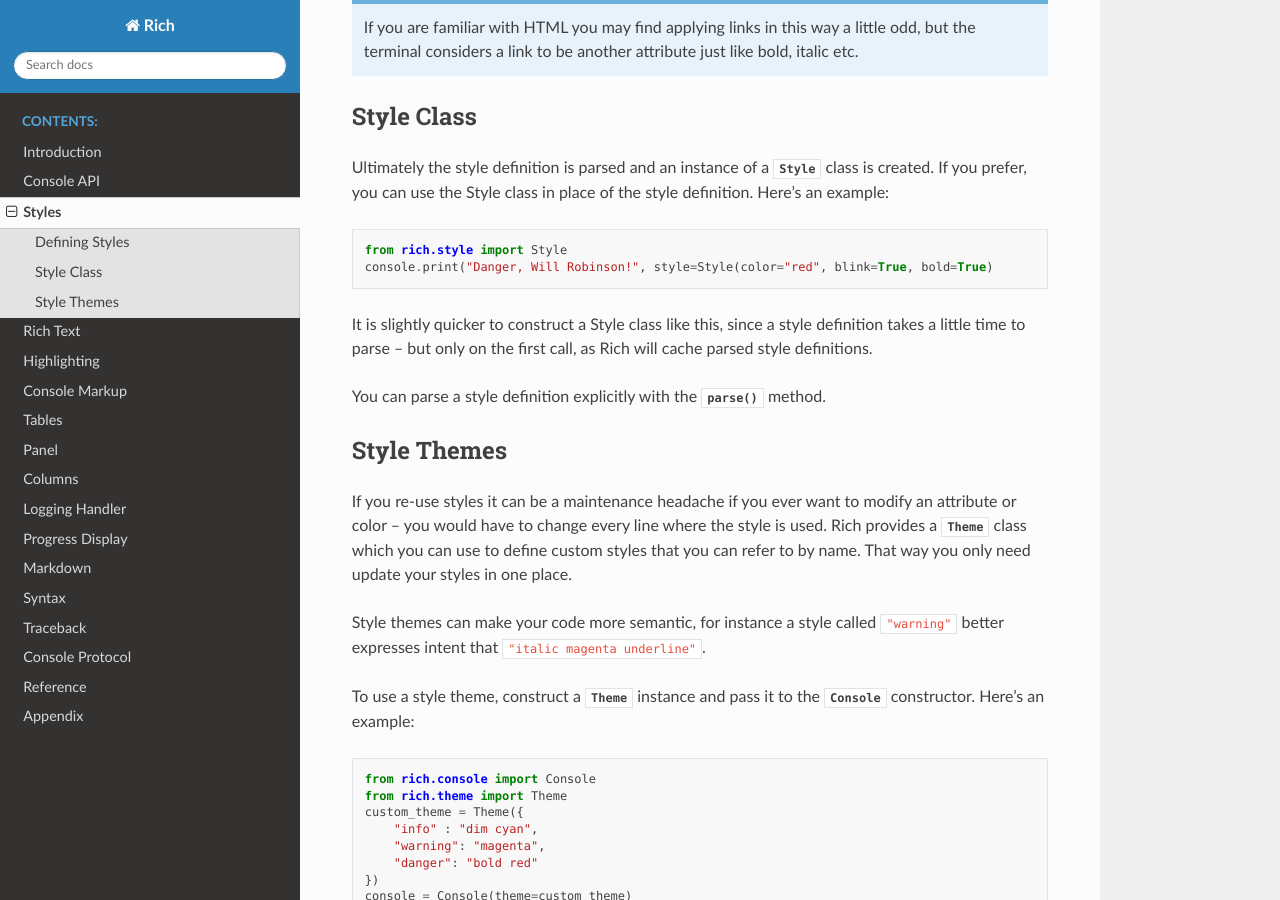
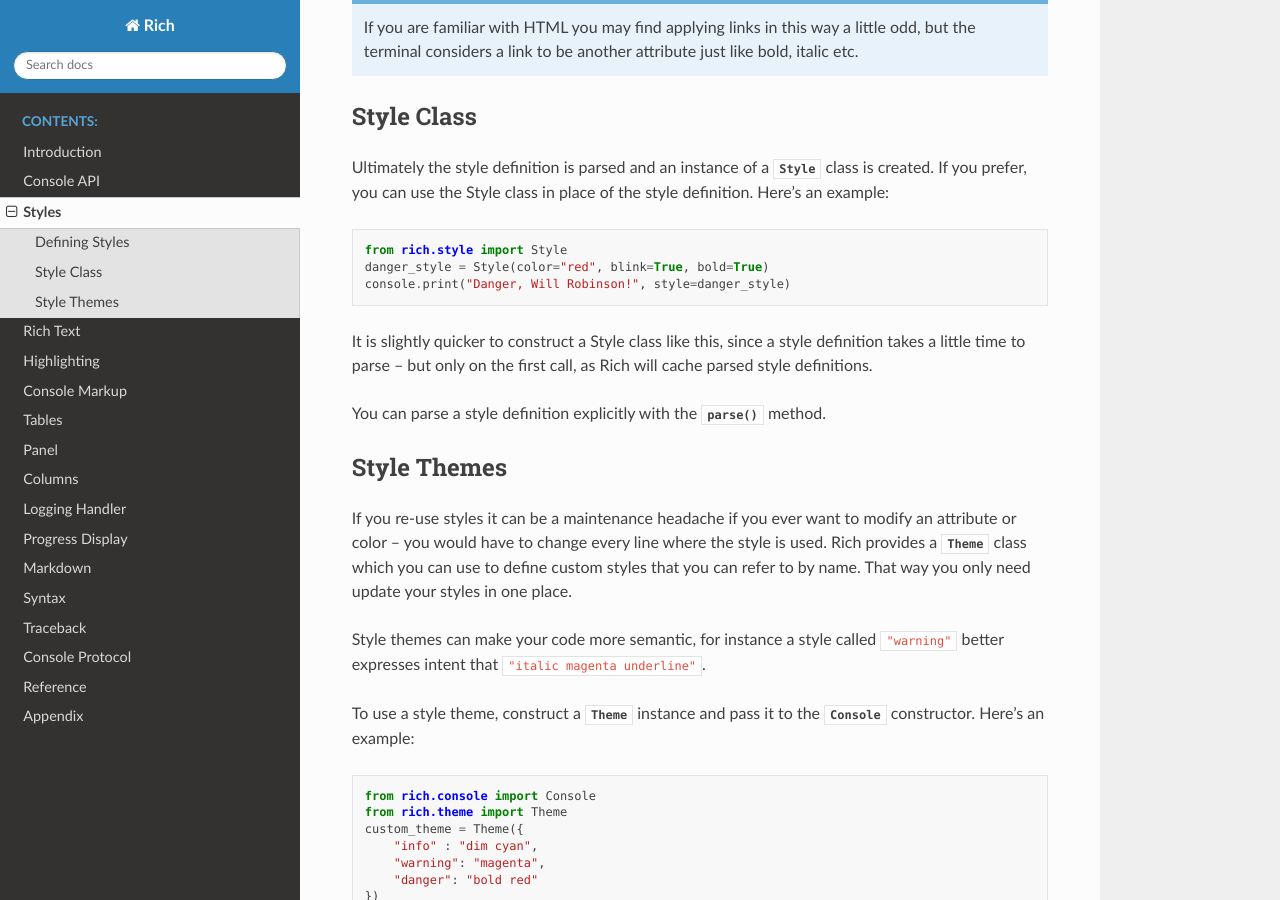
Before and after one commit to Textualize/rich, a Sphinx documentation site: the page built from docs/source/style.rst, in a window 1280 px wide and 900 px high, scrolled down 2236 px. Built offline with Sphinx 7.4.7 and the Read the Docs theme 2.0.0, drawn with Linux system fonts in a browser that asks for light colours.

```diff
--- a/docs/source/highlighting.rst
+++ b/docs/source/highlighting.rst
@@ -39,7 +39,7 @@ Setting the highlighter on the Console will apply highlighting to all text you p
     console.print(highlight_emails("Send funds to money@example.org"))
 
 
-While :class:`~rich.highlighter.RegexHighlighter` is quite powerful, you can also extend its base class :class:`~rich.highlighter.Highlighter` which you can use to implement any scheme for highlighting. It contains a single method :class:`~rich.highlighter.Highlighter.highlight` which is passed the :class:`~rich.text.Text` to highlight.
+While :class:`~rich.highlighter.RegexHighlighter` is quite powerful, you can also extend its base class :class:`~rich.highlighter.Highlighter` to implement a custom scheme for highlighting. It contains a single method :class:`~rich.highlighter.Highlighter.highlight` which is passed the :class:`~rich.text.Text` to highlight.
 
 Here's a silly example that highlights every character with a different color::
 
--- a/docs/source/protocol.rst
+++ b/docs/source/protocol.rst
@@ -30,6 +30,7 @@ The ``__rich_console__`` method should accept a :class:`~rich.console.Console` a
 
 Here's an example of a ``__rich_console__`` method::
 
+    from dataclasses import dataclass
     from rich.console import Console, ConsoleOptions, RenderResult
     from rich.table import Table
 
--- a/docs/source/style.rst
+++ b/docs/source/style.rst
@@ -81,7 +81,8 @@ Style Class
 Ultimately the style definition is parsed and an instance of a :class:`~rich.style.Style` class is created. If you prefer, you can use the Style class in place of the style definition. Here's an example::
 
     from rich.style import Style
-    console.print("Danger, Will Robinson!", style=Style(color="red", blink=True, bold=True)
+    danger_style = Style(color="red", blink=True, bold=True)
+    console.print("Danger, Will Robinson!", style=danger_style)
 
 It is slightly quicker to construct a Style class like this, since a style definition takes a little time to parse -- but only on the first call, as Rich will cache parsed style definitions.
 
```
Also changed, not shown: CHANGELOG.md (+6 -0 lines), 4 other files.
